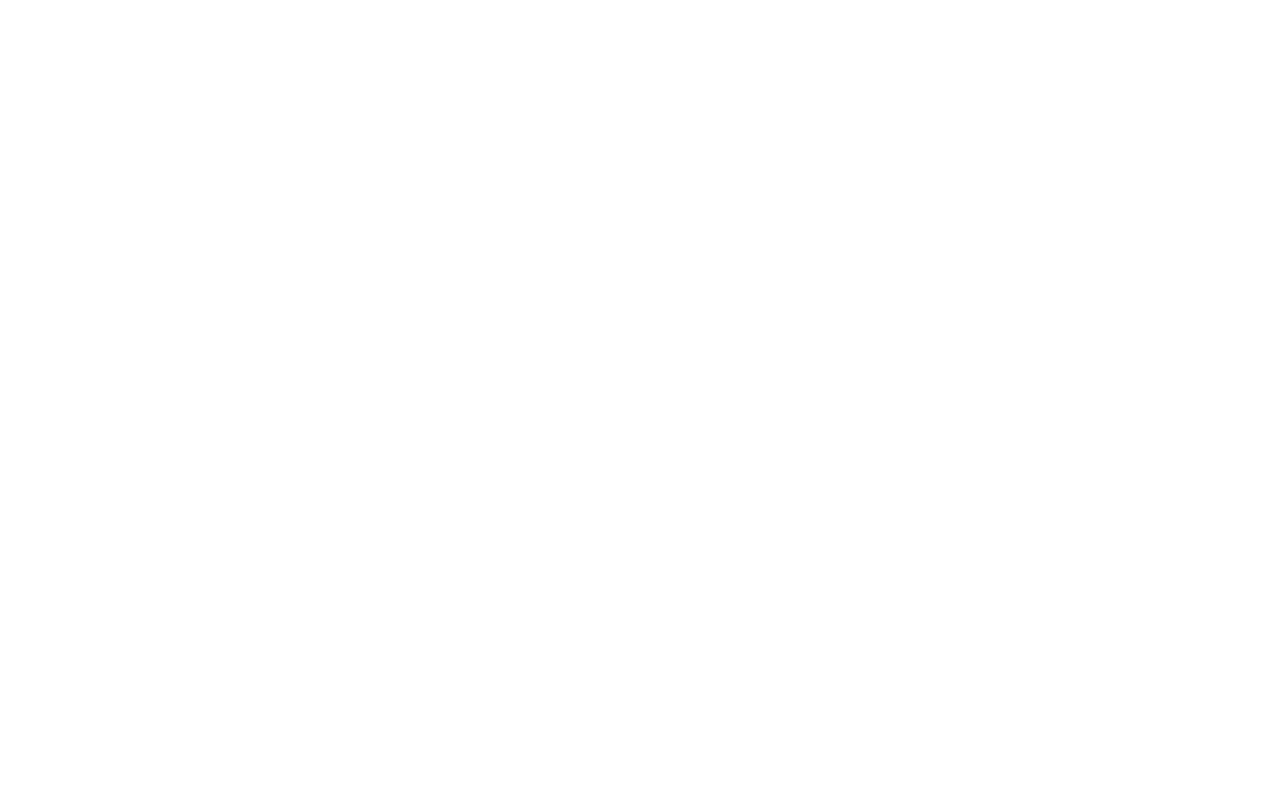
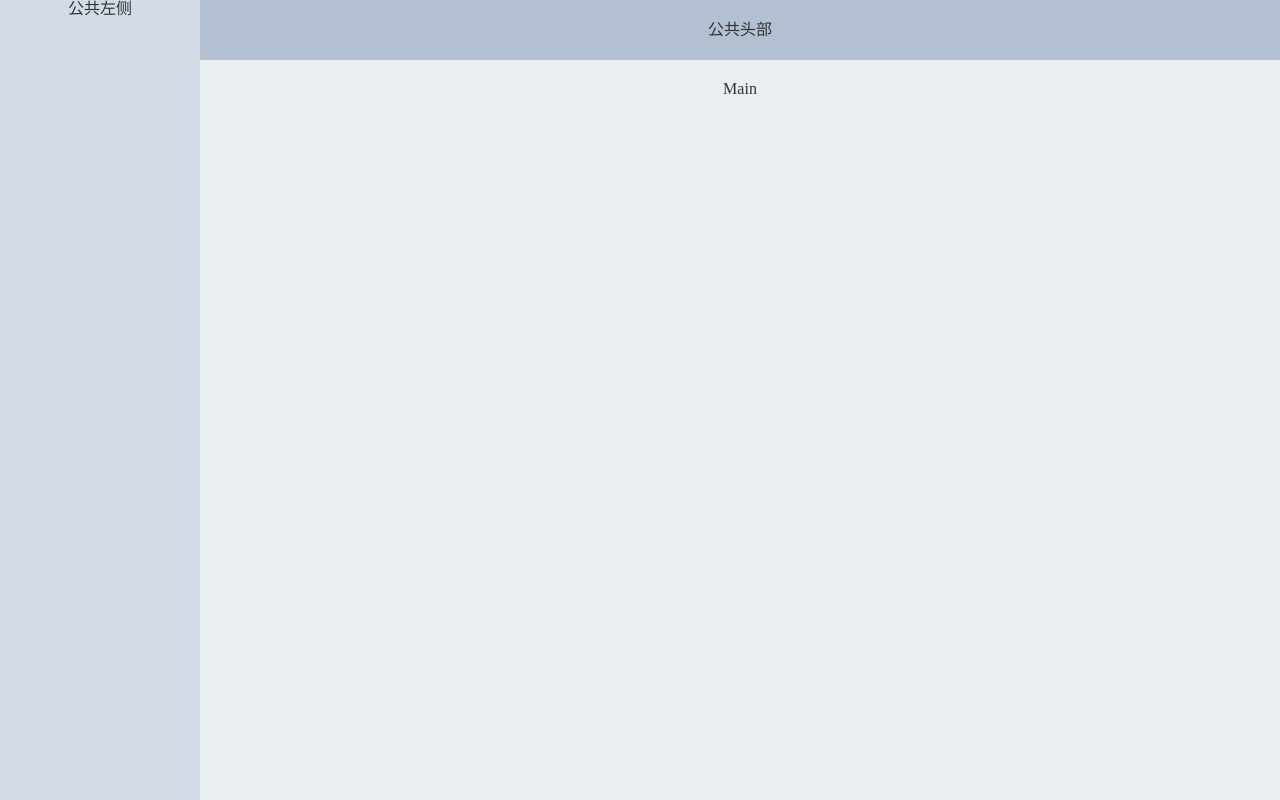
Before and after one commit to guopengfei116/store-backstage-guang14, a Vue app: page /#/ in a window 1280 px wide. Built offline with nearby package versions, Linux system fonts and the light colour scheme.

Commit message:
后台页面架构布局, 公共左侧与头部子组件注册

```diff
--- a/src/component/admin/Admin.vue
+++ b/src/component/admin/Admin.vue
@@ -1,26 +1,58 @@
 <template>
-    <div>
+    <el-container>
         <!-- 页面左侧是公共的导航 -->
-        <section>
-            <aside></aside>
-        </section>
+        <el-aside width="200px">
+            <app-aside></app-aside>
+        </el-aside>
 
         <!-- 页面右侧 -->
-        <section>
+        <el-container>
             <!-- 头部是公共的 -->
-            <header></header>
+            <el-header>
+                <app-header></app-header>
+            </el-header>
+
             <!-- 这一块是动态变化的, 将来通过子路由控制 -->
-            <article></article>
-        </section>
-    </div>
+            <el-main>Main</el-main>
+        </el-container>
+    </el-container>
 </template>
 
 <script>
+    // 导入公共的左侧与头部组件, 注册成专属子组件使用
+    import AsideComponent from './frame/Aside.vue';
+    import HeaderComponent from './frame/Header.vue';
+
     export default {
-
+        components: {
+            appAside: AsideComponent,
+            appHeader: HeaderComponent,
+        }
     }
 </script>
 
-<style scoped>
+<style scoped lang="less">
+    .el-container {
+        height: 100%;
 
+        .el-aside {
+            height: 100%;
+            background-color: #D3DCE6;
+            color: #333;
+            text-align: center;
+        }
+
+        .el-header {
+            background-color: #B3C0D1;
+            color: #333;
+            text-align: center;
+            line-height: 60px;
+        }
+
+        .el-main {
+            background-color: #E9EEF3;
+            color: #333;
+            text-align: center;
+        }
+    }
 </style>
--- a/src/component/admin/frame/Aside.vue
+++ b/src/component/admin/frame/Aside.vue
@@ -0,0 +1,15 @@
+<template>
+    <div>
+        公共左侧
+    </div>
+</template>
+
+<script>
+    export default {
+
+    }
+</script>
+
+<style scoped>
+
+</style>
--- a/src/component/admin/frame/Header.vue
+++ b/src/component/admin/frame/Header.vue
@@ -0,0 +1,15 @@
+<template>
+    <div>
+        公共头部
+    </div>
+</template>
+
+<script>
+    export default {
+
+    }
+</script>
+
+<style scoped>
+
+</style>
--- a/src/component/home/Home.vue
+++ /dev/null
@@ -1,16 +0,0 @@
-<template>
-    <div>
-        首页
-    </div>
-</template>
-
-<script>
-
-    export default {
-
-    }
-</script>
-
-<style scoped>
-
-</style>
--- a/src/router/index.js
+++ b/src/router/index.js
@@ -1,5 +1,4 @@
 // 导入被路由的组件
-import HomeComponent from '../component/home/Home.vue';
 import LoginComponent from '../component/login/Login.vue';
 import AdminComponent from '../component/admin/Admin.vue';
 
```
